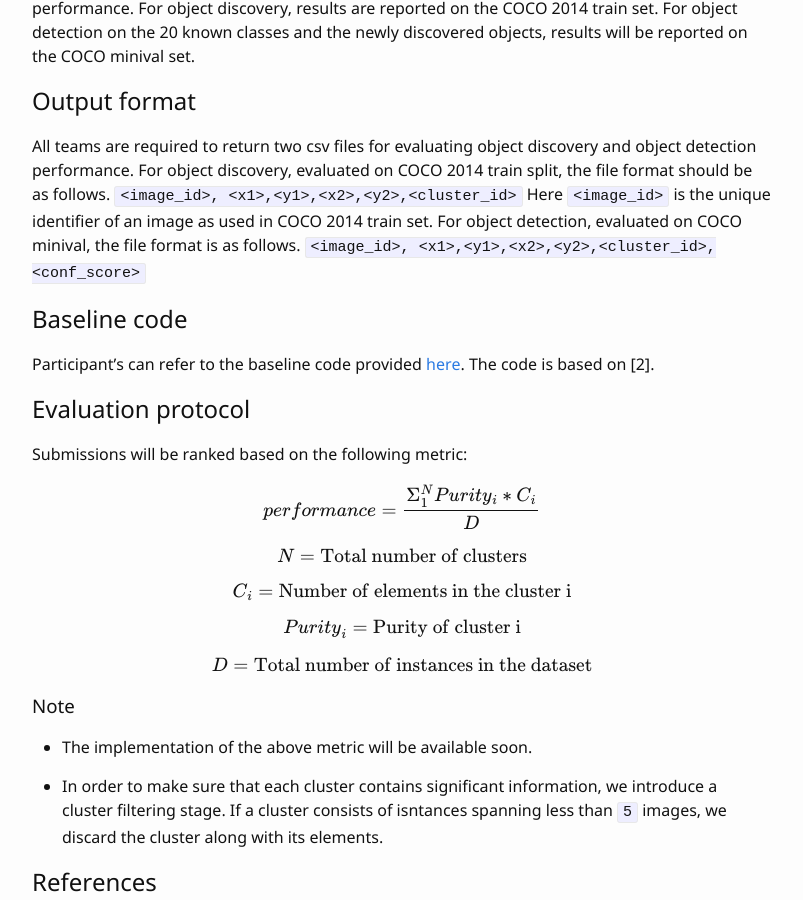
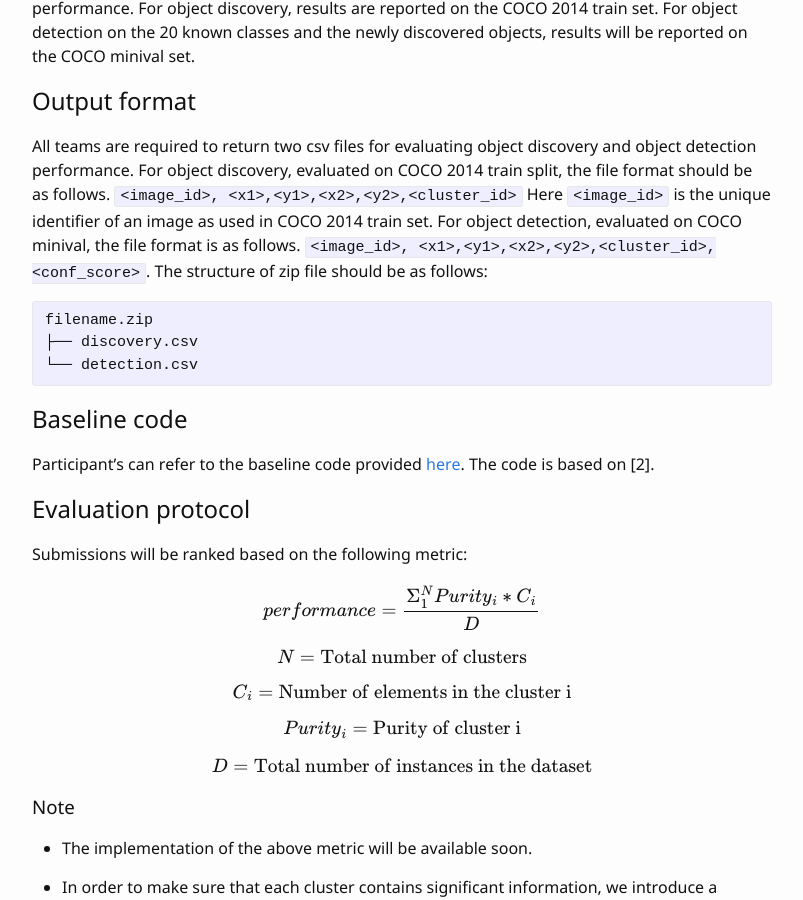
Before and after one commit to obj-disc/obj-disc.github.io, a Jekyll site: the page built from index.md, in a window 1280 px wide and 900 px high, scrolled down 1789 px. Shown: the whole window, without its empty margins (238-1041 px from the left). Built offline with Jekyll 4.4.1, drawn with Linux system fonts in a browser that asks for light colours; formulas are drawn with MathJax 3.

Commit message:
specifying output zip structure

````diff
--- a/index.md
+++ b/index.md
@@ -69,7 +69,13 @@ All systems submitted to the challenge are allowed to use three datasets, namely
 <!-- <div class="toc" markdown="1"> -->
 ## Output format
 
-All teams are required to return two csv files for evaluating object discovery and object detection performance. For object discovery, evaluated on COCO 2014 train split, the file format should be as follows. `<image_id>, <x1>,<y1>,<x2>,<y2>,<cluster_id>` Here `<image_id>` is the unique identifier of an image as used in COCO 2014 train set. For object detection, evaluated on COCO minival, the file format is as follows. `<image_id>, <x1>,<y1>,<x2>,<y2>,<cluster_id>,<conf_score>`
+All teams are required to return two csv files for evaluating object discovery and object detection performance. For object discovery, evaluated on COCO 2014 train split, the file format should be as follows. `<image_id>, <x1>,<y1>,<x2>,<y2>,<cluster_id>` Here `<image_id>` is the unique identifier of an image as used in COCO 2014 train set. For object detection, evaluated on COCO minival, the file format is as follows. `<image_id>, <x1>,<y1>,<x2>,<y2>,<cluster_id>,<conf_score>`. The structure of zip file should be as follows:
+```angular2html
+filename.zip
+├── discovery.csv
+└── detection.csv
+```
+
 <!-- </div> -->
 
 ## Baseline code
````
